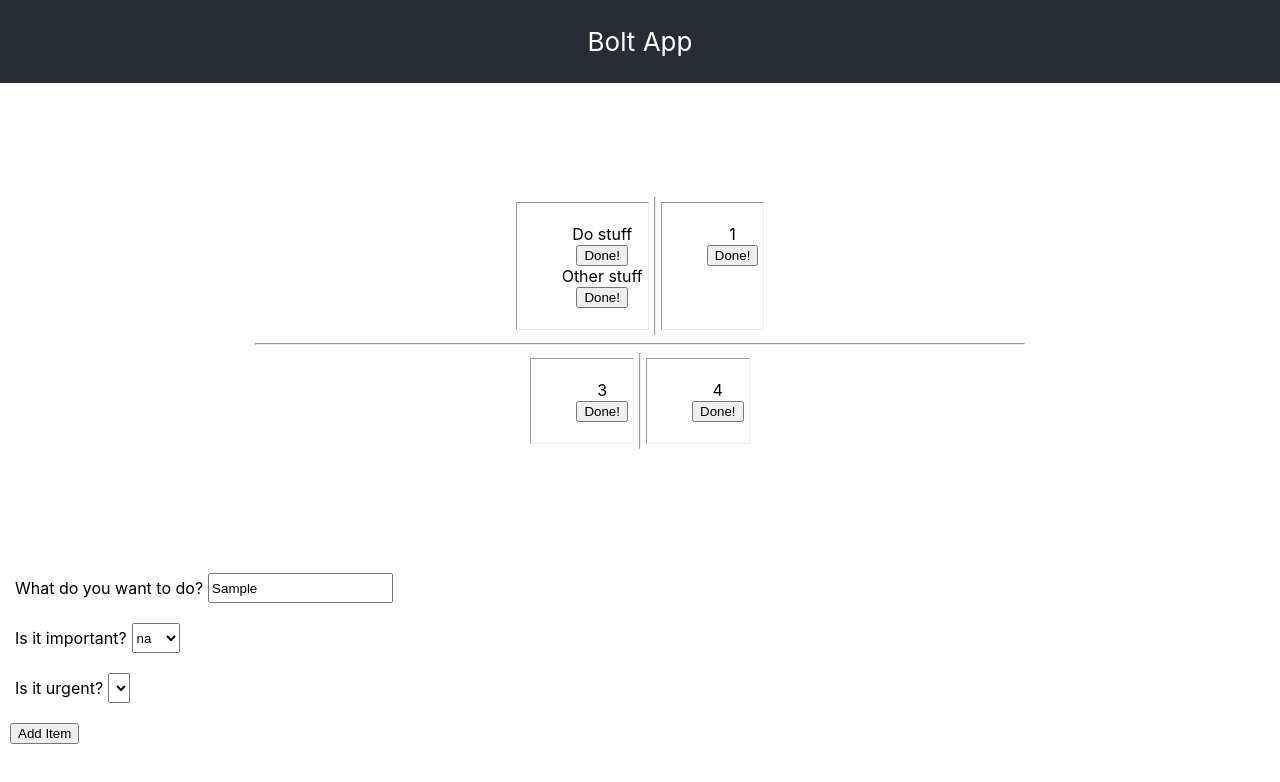
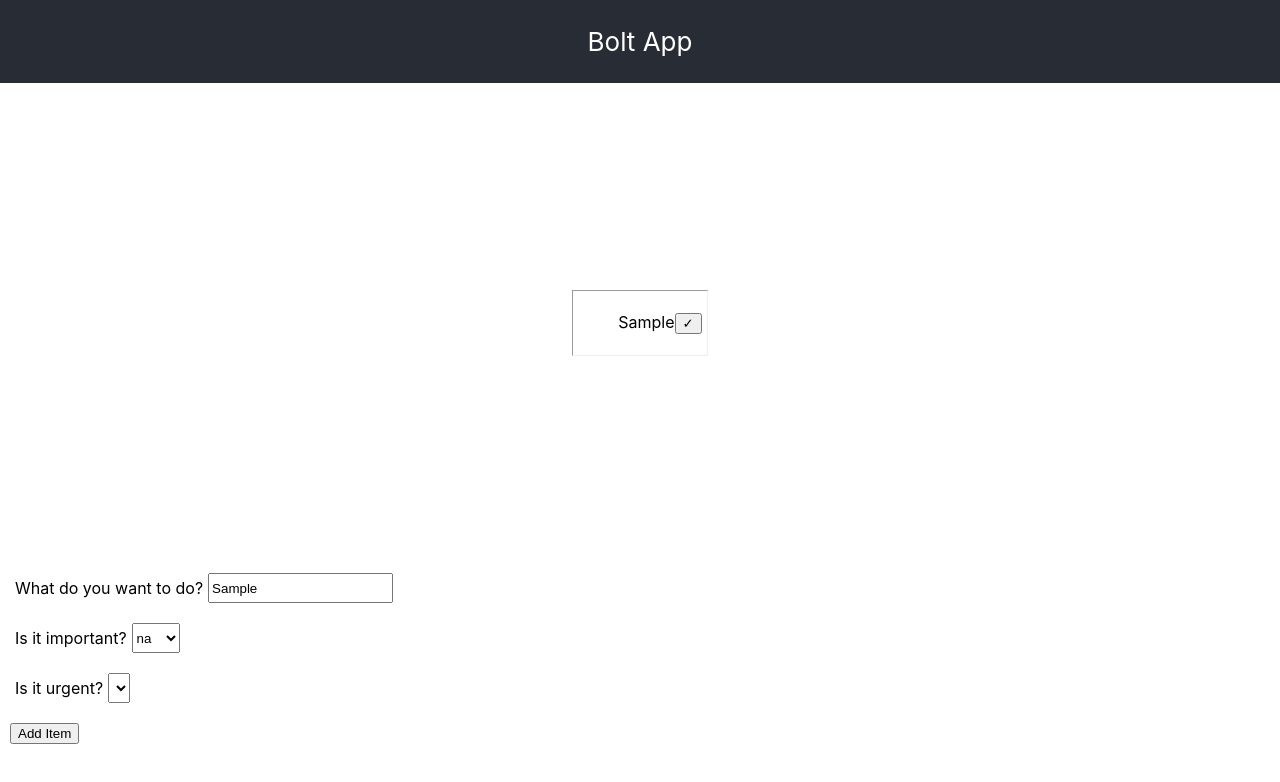
Before and after one commit to arorashu/boltApp, a React (Create React App) app: page / in a window 1280 px wide. Both pictures are taken after typing "Sample" into the empty fields and a click on the button "Add Item". Shown: the top 782 px of the page. Built offline with nearby package versions, Linux system fonts and the light colour scheme.

Commit message:
Insert and delete task is working

```diff
--- a/src/App.js
+++ b/src/App.js
@@ -17,11 +17,21 @@ class App extends React.Component {
 
   constructor(props) {
     super(props);
-    this.state = {id: 1};
+    const allTasks = this.getFromStorage('allTasks');
+    this.state = {allTasks};
   }
 
 
   render() {
+
+    const allTasks = this.state.allTasks;
+    let taskList = [];
+    if(allTasks) {
+      for(let taskName in allTasks) {
+        taskList.push(<TaskCard name={taskName} onTaskDone={this.onTaskDone}/>)
+      }
+    }
+
     return (
       <div className="App">
         <header className="App-header">
@@ -32,10 +42,12 @@ class App extends React.Component {
         <div name="grid" className="grid">
           <div className="important">
             <Quadrant>
-              <TaskCard name="Do stuff"></TaskCard>
-              <TaskCard name="Other stuff"></TaskCard>
+              {taskList}
+              {/* <TaskCard name="Do stuff"></TaskCard>
+              <TaskCard name="Other stuff"></TaskCard> */}
+
             </Quadrant>
-            <vr/>
+            {/* <vr/>
             <Quadrant>
               <TaskCard name="1"></TaskCard>
             </Quadrant>
@@ -50,12 +62,12 @@ class App extends React.Component {
             <vr/>
             <Quadrant>
               <TaskCard name="4"></TaskCard>
-            </Quadrant>
+            </Quadrant> */}
           </div>
         </div>
 
         <div className="action-panel">
-          <Form onSave={this.onElementAdd}></Form>
+          <Form onTaskAdd={this.onTaskAdd}></Form>
 
         </div>
         {/* <Dialog isOpen={true}>
@@ -65,8 +77,30 @@ class App extends React.Component {
     );
   }
 
-  onElementAdd = (allTasks) => {
-    this.setState(allTasks);
+  onTaskAdd = (newTask) => {
+    let allTasks = this.getFromStorage('allTasks');
+    if (!allTasks) {
+        allTasks = {};
+    }
+    allTasks[newTask.taskName] = newTask;
+    this.addToStorage('allTasks', allTasks);
+    this.setState({allTasks: allTasks});
+  }
+
+  onTaskDone = (doneTaskName) => {
+    let allTasks = this.getFromStorage('allTasks');
+    delete allTasks[doneTaskName];
+    this.addToStorage('allTasks', allTasks);
+    this.setState({allTasks: allTasks});
+  }
+
+  getFromStorage = (key) => {
+    let value = localStorage.getItem(key);
+    return JSON.parse(value);
+  }
+
+  addToStorage(key, value) {
+    localStorage.setItem(key, JSON.stringify(value));
   }
 }
 
--- a/src/components/Form/Form.jsx
+++ b/src/components/Form/Form.jsx
@@ -36,20 +36,9 @@ function addItem(props) {
     let urgency = document.getElementById('urgency').value;
 
     let task = { taskName, importance, urgency };
-    let allTasks = getFromStorage('allTasks');
-    if (!allTasks) {
-        allTasks = new Array();
-    }
-    allTasks.push(task);
-    addToStorage('allTasks', allTasks);
-
-    // alert(getFromStorage('allTasks').length);
-    props.onSave(allTasks);
+    props.onTaskAdd(task);
 }
 
-function addToStorage(key, value) {
-    localStorage.setItem(key, JSON.stringify(value));
-}
 
 function getFromStorage(key) {
     let value = localStorage.getItem(key);
--- a/src/components/TaskCard/TaskCard.js
+++ b/src/components/TaskCard/TaskCard.js
@@ -3,10 +3,10 @@ import './Task.css';
 
 function TaskCard(props) {
   return (
-    <React.Fragment className="task-card">
+    <div className="task-card">
         <div>{props.name}</div>
-        <div><button>Done!</button></div>
-    </React.Fragment>
+        <div><button onClick={() => {props.onTaskDone(props.name)}}>&#10003;</button></div>
+    </div>
   );
 }
 
```
